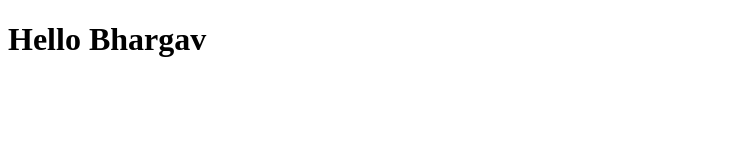
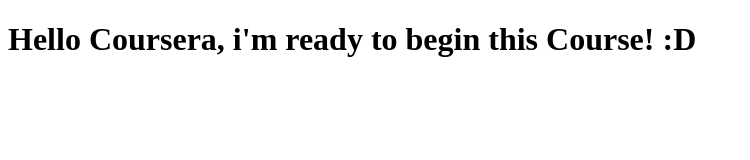
Before and after one commit to bhargav-sarvaria/single-page, a plain HTML site: page index.html in a window 1280 px wide. Shown: the whole page, without its empty margins (0-750 px from the left). Drawn offline with Linux system fonts and the light colour scheme.

Commit message:
First interation on the commited file

```diff
--- a/index.html
+++ b/index.html
@@ -2,9 +2,9 @@
 <html">
   <head>
     <meta charset="utf-8">
-    <title>Hello Bhargav</title>
+    <title>Hello Coursera</title>
   </head>
   <body>
-    <h1>Hello Bhargav</h1>
+    <h1>Hello Coursera, i'm ready to begin this Course! :D</h1>
   </body>
 </html>
```
